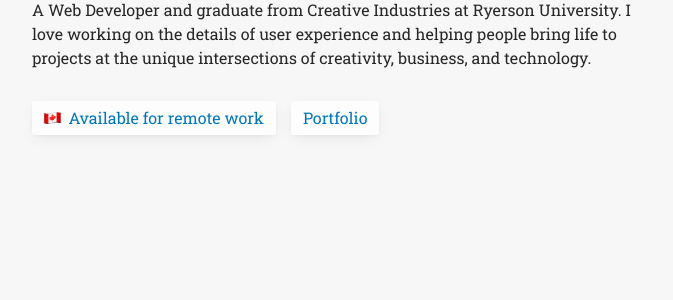
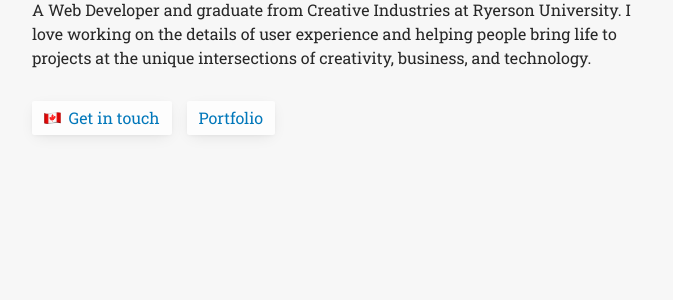
Before and after one commit to michaelti/michaelti.ca, a Jekyll site: the page built from src/home.html, in a window 1280 px wide. Shown: the part 219-519 px from the top of the page, without its empty margins (303-976 px from the left). Built offline with Jekyll 4.4.1, drawn with Linux system fonts in a browser that asks for light colours.

Commit message:
Update call to action

```diff
--- a/src/home.html
+++ b/src/home.html
@@ -22,7 +22,7 @@
                 alt="Flag of Canada"
                 style="height: 0.75em; margin-right: 0.25em;"
             />
-            Available for remote work
+            Get in touch
         </a>
         <a href="/portfolio">Portfolio</a>
     </div>
```
Also changed, not shown: src/assets/images/icons/flag_uk.png (added).
